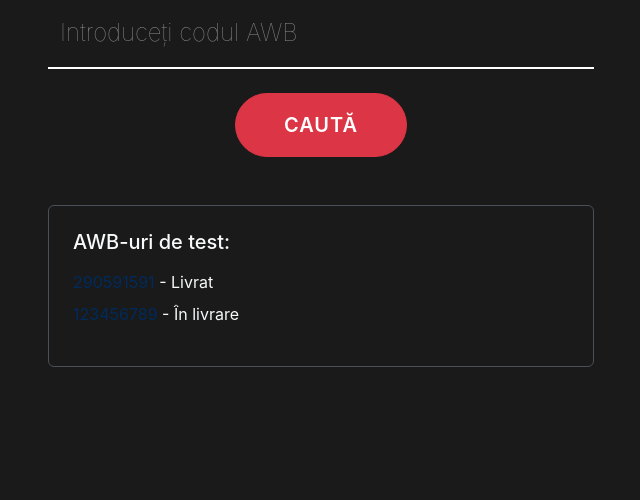
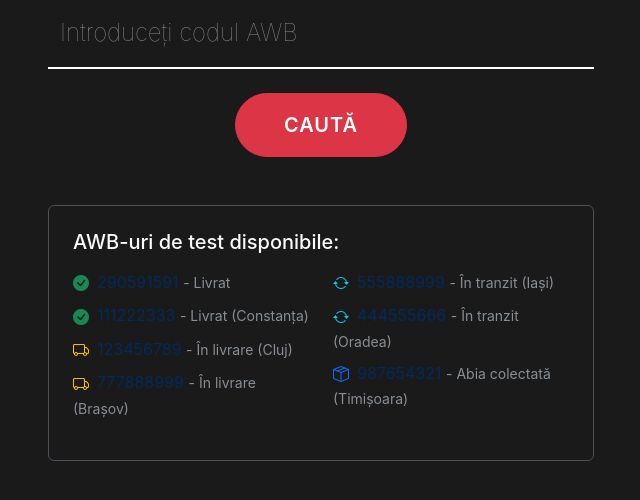
Before and after one commit to MariusTeler/dsc-tracking, a Flask app: page / in a window 1280 px wide. Shown: the part 179-679 px from the top of the page, without its empty margins (319-959 px from the left). Run offline with Flask 3, Linux system fonts and the light colour scheme.

Commit message:
feat: Add 5 new test AWB numbers with different statuses
- Added AWB 987654321: Just collected (Timișoara)
- Added AWB 555888999: In transit with multiple stops (Iași → Bacău → Ploiești)
- Added AWB 111222333: Delivered (Constanța → București)
- Added AWB 444555666: In transit long route (Oradea → Cluj → Târgu Mureș → Sibiu)
- Added AWB 777888999: In delivery (Brașov → București)
- Updated index.html with better organized test AWB list with icons

```diff
--- a/app.py
+++ b/app.py
@@ -108,6 +108,252 @@ MOCK_DATA = {
                 "status": "In livrare",
                 "detalii": {
                     "data": "2025-12-12 11:00:00",
+                    "centru": "BUCURESTI",
+                    "eveniment": "Pregatit pentru livrare"
+                }
+            }
+        ]
+    },
+    "987654321": {
+        "awb": "987654321",
+        "status_curent": "Colectata",
+        "istoric": [
+            {
+                "data": "2025-12-12 14:15:00",
+                "status": "Colectata",
+                "detalii": {
+                    "data": "2025-12-12 14:15:00",
+                    "centru": "TIMISOARA",
+                    "eveniment": "Coletare efectuata"
+                }
+            }
+        ]
+    },
+    "555888999": {
+        "awb": "555888999",
+        "status_curent": "In tranzit",
+        "istoric": [
+            {
+                "data": "2025-12-10 08:30:00",
+                "status": "Colectata",
+                "detalii": {
+                    "data": "2025-12-10 08:30:00",
+                    "centru": "IASI",
+                    "eveniment": "Coletare efectuata"
+                }
+            },
+            {
+                "data": "2025-12-10 12:45:00",
+                "status": "In tranzit",
+                "detalii": {
+                    "data": "2025-12-10 12:45:00",
+                    "centru": "IASI",
+                    "eveniment": "Iesire Centru"
+                }
+            },
+            {
+                "data": "2025-12-11 05:20:00",
+                "status": "In tranzit",
+                "detalii": {
+                    "data": "2025-12-11 05:20:00",
+                    "centru": "BACAU",
+                    "eveniment": "Intrare Centru"
+                }
+            },
+            {
+                "data": "2025-12-11 14:30:00",
+                "status": "In tranzit",
+                "detalii": {
+                    "data": "2025-12-11 14:30:00",
+                    "centru": "BACAU",
+                    "eveniment": "Iesire Centru"
+                }
+            },
+            {
+                "data": "2025-12-12 03:15:00",
+                "status": "In tranzit",
+                "detalii": {
+                    "data": "2025-12-12 03:15:00",
+                    "centru": "PLOIESTI",
+                    "eveniment": "Intrare Centru"
+                }
+            }
+        ]
+    },
+    "111222333": {
+        "awb": "111222333",
+        "status_curent": "Livrat",
+        "istoric": [
+            {
+                "data": "2025-12-09 09:00:00",
+                "status": "Colectata",
+                "detalii": {
+                    "data": "2025-12-09 09:00:00",
+                    "centru": "CONSTANTA",
+                    "eveniment": "Coletare efectuata"
+                }
+            },
+            {
+                "data": "2025-12-09 16:20:00",
+                "status": "In tranzit",
+                "detalii": {
+                    "data": "2025-12-09 16:20:00",
+                    "centru": "CONSTANTA",
+                    "eveniment": "Iesire Centru"
+                }
+            },
+            {
+                "data": "2025-12-10 02:45:00",
+                "status": "In tranzit",
+                "detalii": {
+                    "data": "2025-12-10 02:45:00",
+                    "centru": "BUCURESTI",
+                    "eveniment": "Intrare Centru"
+                }
+            },
+            {
+                "data": "2025-12-10 10:30:00",
+                "status": "In livrare",
+                "detalii": {
+                    "data": "2025-12-10 10:30:00",
+                    "centru": "BUCURESTI",
+                    "eveniment": "Pregatit pentru livrare"
+                }
+            },
+            {
+                "data": "2025-12-10 15:20:00",
+                "status": "Livrat",
+                "detalii": {
+                    "data": "2025-12-10 15:20:00",
+                    "centru": "BUCURESTI",
+                    "eveniment": "Livrat catre destinatar"
+                }
+            }
+        ]
+    },
+    "444555666": {
+        "awb": "444555666",
+        "status_curent": "In tranzit",
+        "istoric": [
+            {
+                "data": "2025-12-08 11:00:00",
+                "status": "Colectata",
+                "detalii": {
+                    "data": "2025-12-08 11:00:00",
+                    "centru": "ORADEA",
+                    "eveniment": "Coletare efectuata"
+                }
+            },
+            {
+                "data": "2025-12-08 17:30:00",
+                "status": "In tranzit",
+                "detalii": {
+                    "data": "2025-12-08 17:30:00",
+                    "centru": "ORADEA",
+                    "eveniment": "Iesire Centru"
+                }
+            },
+            {
+                "data": "2025-12-09 08:15:00",
+                "status": "In tranzit",
+                "detalii": {
+                    "data": "2025-12-09 08:15:00",
+                    "centru": "CLUJ-NAPOCA",
+                    "eveniment": "Intrare Centru"
+                }
+            },
+            {
+                "data": "2025-12-09 15:45:00",
+                "status": "In tranzit",
+                "detalii": {
+                    "data": "2025-12-09 15:45:00",
+                    "centru": "CLUJ-NAPOCA",
+                    "eveniment": "Iesire Centru"
+                }
+            },
+            {
+                "data": "2025-12-10 06:30:00",
+                "status": "In tranzit",
+                "detalii": {
+                    "data": "2025-12-10 06:30:00",
+                    "centru": "TARGU MURES",
+                    "eveniment": "Intrare Centru"
+                }
+            },
+            {
+                "data": "2025-12-10 13:00:00",
+                "status": "In tranzit",
+                "detalii": {
+                    "data": "2025-12-10 13:00:00",
+                    "centru": "TARGU MURES",
+                    "eveniment": "Iesire Centru"
+                }
+            },
+            {
+                "data": "2025-12-11 04:20:00",
+                "status": "In tranzit",
+                "detalii": {
+                    "data": "2025-12-11 04:20:00",
+                    "centru": "SIBIU",
+                    "eveniment": "Intrare Centru"
+                }
+            }
+        ]
+    },
+    "777888999": {
+        "awb": "777888999",
+        "status_curent": "In livrare",
+        "istoric": [
+            {
+                "data": "2025-12-11 07:00:00",
+                "status": "Colectata",
+                "detalii": {
+                    "data": "2025-12-11 07:00:00",
+                    "centru": "BRASOV",
+                    "eveniment": "Coletare efectuata"
+                }
+            },
+            {
+                "data": "2025-12-11 11:30:00",
+                "status": "In tranzit",
+                "detalii": {
+                    "data": "2025-12-11 11:30:00",
+                    "centru": "BRASOV",
+                    "eveniment": "Iesire Centru"
+                }
+            },
+            {
+                "data": "2025-12-11 18:45:00",
+                "status": "In tranzit",
+                "detalii": {
+                    "data": "2025-12-11 18:45:00",
+                    "centru": "PLOIESTI",
+                    "eveniment": "Intrare Centru"
+                }
+            },
+            {
+                "data": "2025-12-12 07:15:00",
+                "status": "In tranzit",
+                "detalii": {
+                    "data": "2025-12-12 07:15:00",
+                    "centru": "PLOIESTI",
+                    "eveniment": "Iesire Centru"
+                }
+            },
+            {
+                "data": "2025-12-12 09:30:00",
+                "status": "In tranzit",
+                "detalii": {
+                    "data": "2025-12-12 09:30:00",
+                    "centru": "BUCURESTI",
+                    "eveniment": "Intrare Centru"
+                }
+            },
+            {
+                "data": "2025-12-12 13:45:00",
+                "status": "In livrare",
+                "detalii": {
+                    "data": "2025-12-12 13:45:00",
                     "centru": "BUCURESTI",
                     "eveniment": "Pregatit pentru livrare"
                 }
--- a/templates/index.html
+++ b/templates/index.html
@@ -5,6 +5,7 @@
     <meta name="viewport" content="width=device-width, initial-scale=1.0">
     <title>Tracking AWB - Dragon Star Curier</title>
     <link href="https://cdn.jsdelivr.net/npm/bootstrap@5.3.0/dist/css/bootstrap.min.css" rel="stylesheet">
+    <link rel="stylesheet" href="https://cdn.jsdelivr.net/npm/bootstrap-icons@1.11.0/font/bootstrap-icons.css">
     <link rel="stylesheet" href="{{ url_for('static', filename='css/style.css') }}">
 </head>
 <body>
@@ -30,15 +31,59 @@
                 </form>
 
                 <div class="mt-5 p-4 border border-secondary rounded">
-                    <h5 class="mb-3">AWB-uri de test:</h5>
-                    <ul class="list-unstyled">
-                        <li class="mb-2">
-                            <a href="/tracking?awb=290591591" class="text-decoration-none">290591591</a> - Livrat
-                        </li>
-                        <li>
-                            <a href="/tracking?awb=123456789" class="text-decoration-none">123456789</a> - În livrare
-                        </li>
-                    </ul>
+                    <h5 class="mb-3">AWB-uri de test disponibile:</h5>
+                    <div class="row">
+                        <div class="col-md-6">
+                            <ul class="list-unstyled">
+                                <li class="mb-2">
+                                    <a href="/tracking?awb=290591591" class="text-decoration-none">
+                                        <i class="bi bi-check-circle-fill text-success me-2"></i>290591591
+                                    </a>
+                                    <span class="text-muted small">- Livrat</span>
+                                </li>
+                                <li class="mb-2">
+                                    <a href="/tracking?awb=111222333" class="text-decoration-none">
+                                        <i class="bi bi-check-circle-fill text-success me-2"></i>111222333
+                                    </a>
+                                    <span class="text-muted small">- Livrat (Constanța)</span>
+                                </li>
+                                <li class="mb-2">
+                                    <a href="/tracking?awb=123456789" class="text-decoration-none">
+                                        <i class="bi bi-truck text-warning me-2"></i>123456789
+                                    </a>
+                                    <span class="text-muted small">- În livrare (Cluj)</span>
+                                </li>
+                                <li class="mb-2">
+                                    <a href="/tracking?awb=777888999" class="text-decoration-none">
+                                        <i class="bi bi-truck text-warning me-2"></i>777888999
+                                    </a>
+                                    <span class="text-muted small">- În livrare (Brașov)</span>
+                                </li>
+                            </ul>
+                        </div>
+                        <div class="col-md-6">
+                            <ul class="list-unstyled">
+                                <li class="mb-2">
+                                    <a href="/tracking?awb=555888999" class="text-decoration-none">
+                                        <i class="bi bi-arrow-repeat text-info me-2"></i>555888999
+                                    </a>
+                                    <span class="text-muted small">- În tranzit (Iași)</span>
+                                </li>
+                                <li class="mb-2">
+                                    <a href="/tracking?awb=444555666" class="text-decoration-none">
+                                        <i class="bi bi-arrow-repeat text-info me-2"></i>444555666
+                                    </a>
+                                    <span class="text-muted small">- În tranzit (Oradea)</span>
+                                </li>
+                                <li class="mb-2">
+                                    <a href="/tracking?awb=987654321" class="text-decoration-none">
+                                        <i class="bi bi-box-seam text-primary me-2"></i>987654321
+                                    </a>
+                                    <span class="text-muted small">- Abia colectată (Timișoara)</span>
+                                </li>
+                            </ul>
+                        </div>
+                    </div>
                 </div>
             </div>
         </div>
```
